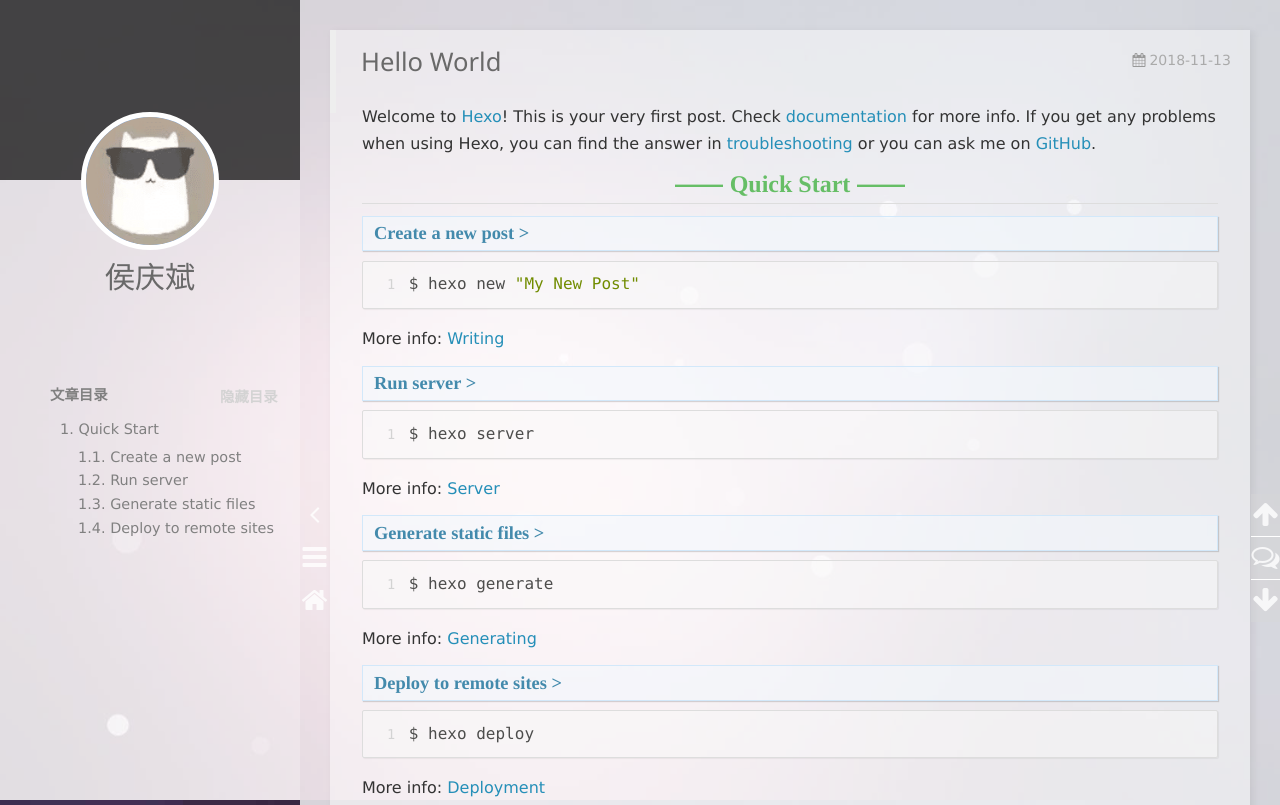
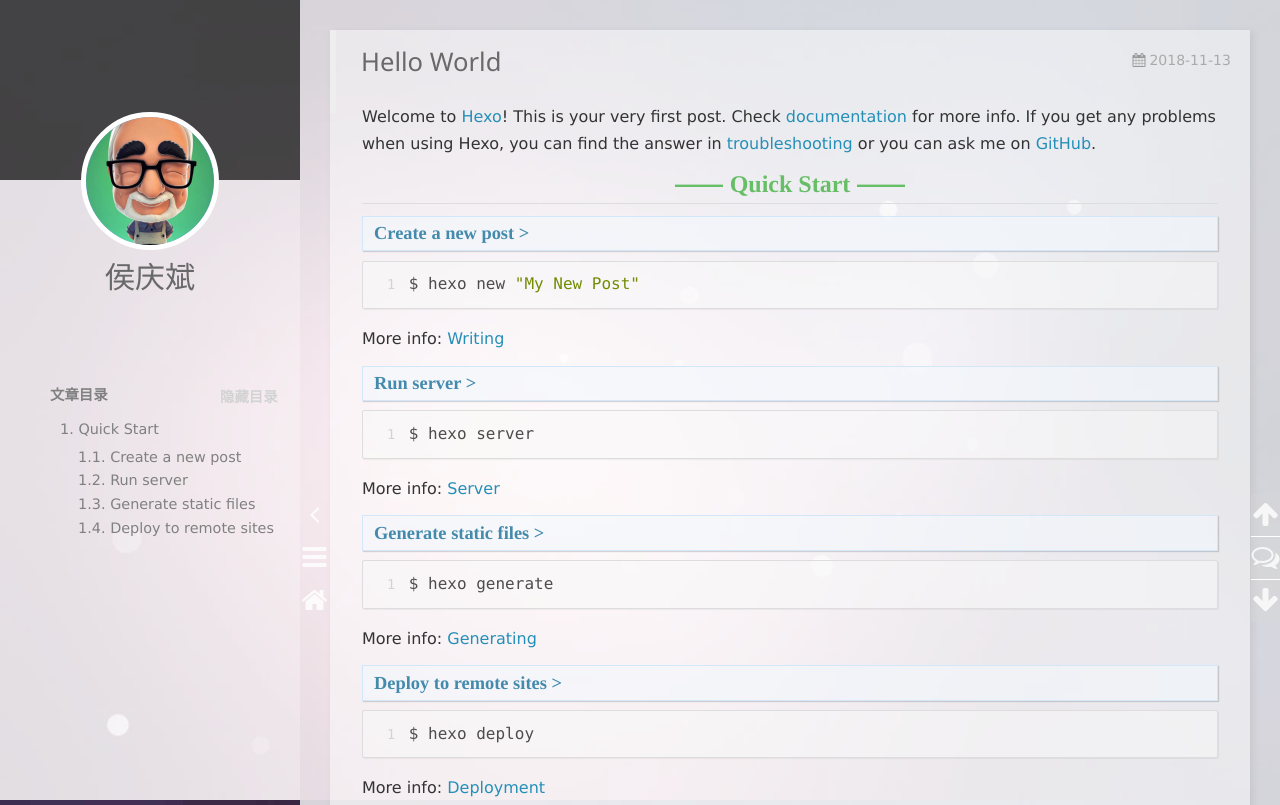
Before and after one commit to 17862103202/17862103202.github.io, a plain HTML site: page 2018/11/13/hello-world/index.html in a window 1280 px wide. Shown: the top 805 px of the page. Drawn offline with nearby package versions, Linux system fonts and the light colour scheme; some packages are replaced by stand-ins of ours; a script that the page names is missing.

Commit message:
Site updated: 2018-11-13 16:01:27

```diff
--- a/2018/11/13/hello-world/index.html
+++ b/2018/11/13/hello-world/index.html
@@ -97,7 +97,7 @@
 <div class="intrude-less">
     <header id="header" class="inner">
         <a href="/" class="profilepic">
-            <img src="/img/avatar.png" class="animated zoomIn">
+            <img src="/img/aa.jpg" class="animated zoomIn">
         </a>
         <hgroup>
           <h1 class="header-author"><a href="/">侯庆斌</a></h1>
@@ -222,7 +222,7 @@
     <div class="intrude-less">
         <header id="header" class="inner">
             <a href="/" class="profilepic">
-                <img src="/img/avatar.png" class="animated zoomIn">
+                <img src="/img/aa.jpg" class="animated zoomIn">
             </a>
             <hgroup>
               <h1 class="header-author"><a href="/" title="回到主页">侯庆斌</a></h1>
```
Also changed, not shown: 2018/11/13/test/index.html (+2 -2 lines), archives/2018/11/index.html (+2 -2 lines), archives/2018/index.html (+2 -2 lines), archives/index.html (+2 -2 lines), index.html (+2 -2 lines), img/aa.jpg (added).
